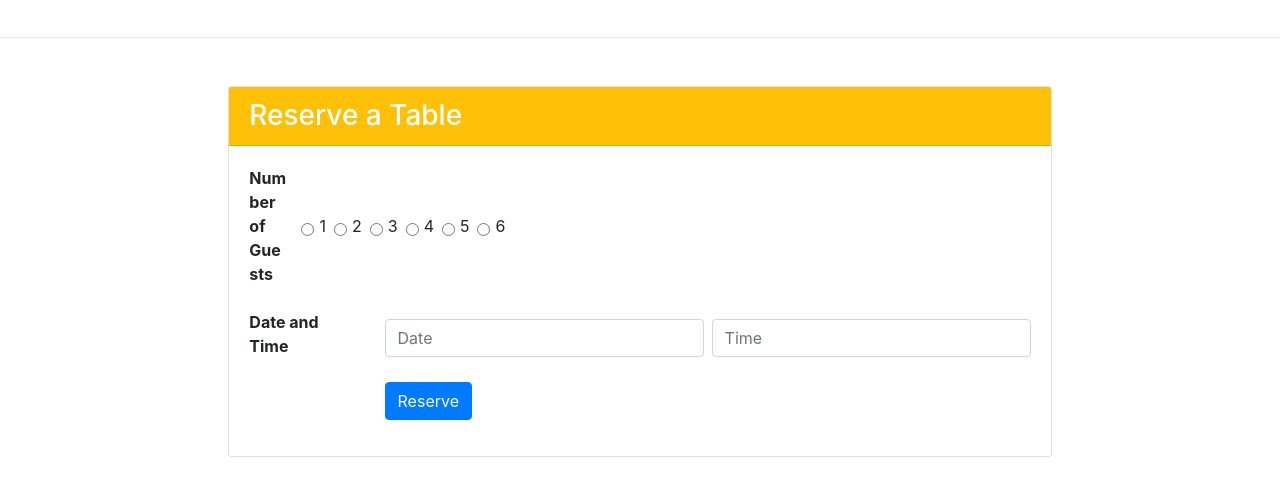
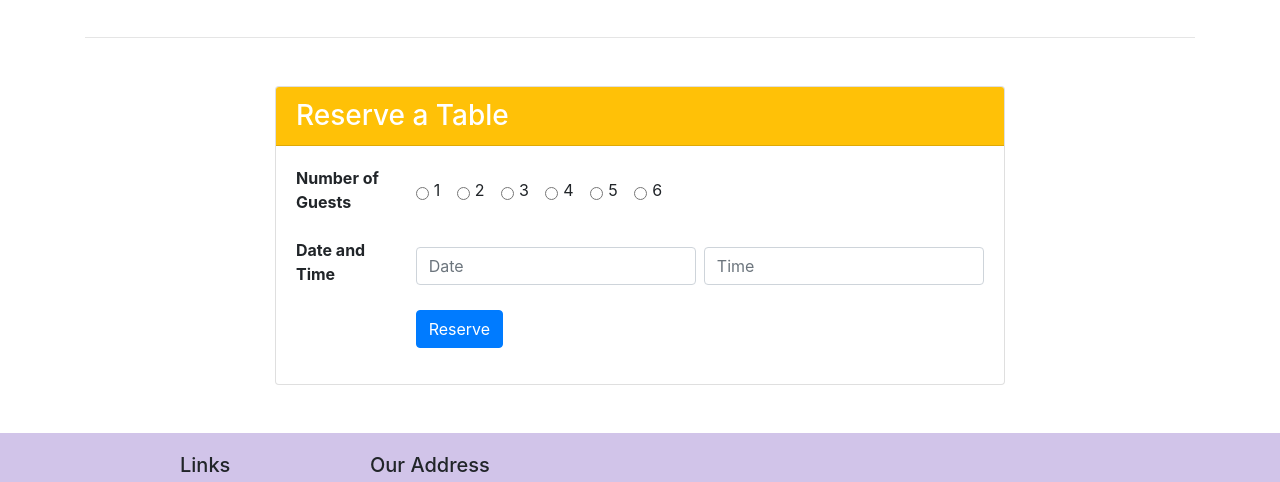
Before and after one commit to ashita1910/FullStack-Projects, a plain HTML site: page html/index.html in a window 1280 px wide. Shown: the part 1006-1488 px from the top of the page. Drawn offline with nearby package versions, Linux system fonts and the light colour scheme.

Commit message:
completed

```diff
--- a/css/aboutus.css
+++ b/css/aboutus.css
@@ -17,5 +17,5 @@ body {
 }
 
 .navbar-dark {
-    background-color: #512DA8;
+    background-color: #512DA8 !important;
 }
--- a/html/index.html
+++ b/html/index.html
@@ -51,7 +51,7 @@
     <br>
 
     <div class="container">
-        <div class="row pb-4">
+        <div class="row row-content pb-4">
             <div class="col-12 col-sm-4 align-self-center order-sm-last">
                 <h3>Our Lipsmacking Culinary Creations</h3>
             </div>
@@ -66,7 +66,7 @@
 
         <hr class="pb-4 pt-2">
 
-        <div class="row pb-4">
+        <div class="row row-content pb-4">
             <div class="col-12 col-sm-4 align-self-center order-sm-first">
                 <h3>This Month's Promotions</h3>
             </div>
@@ -81,7 +81,7 @@
 
         <hr class="pb-4 pt-2">
 
-        <div class="row pb-4">
+        <div class="row row-content pb-4">
             <div class="col-12 col-sm-4 align-self-center order-sm-last">
                 <h3>Meet our Culinary Specialists</h3>
             </div>
@@ -95,29 +95,39 @@
                 </div>
             </div>
         </div>
-    </div>
 
         <hr class="pb-4 pt-2">
 
+        <div class="row row-content">
             <div class="col-12 col-sm-8 m-auto">
                 <div class="card" id="reserve">
                     <h3 class="card-header bg-warning text-white">Reserve a Table</h3>
                     <div class="card-body">
                         <form>
                             <div class="form-group row">
-                        <div class="d-flex flex-row">
                                 <label class="col-12 col-sm-2 font-weight-bold" for="radio">Number of Guests</label>
-                            <div class="col-12 col-sm-10 form-check form-check-inline align-self-center" id="radio">
+                                <div class="col-12 col-sm-10 align-self-center" id="radio">
+                                    <div class="form-check form-check-inline">
                                         <input class="form-check-input" type="radio" name="inlineRadioOptions" value="1" id="radio1" required>
-                                <label for="radio1" class="mr-2">1</label>
+                                        <label for="radio1">1</label>
+                                    </div>
+                                    <div class="form-check form-check-inline">
                                         <input class="form-check-input" type="radio" name="inlineRadioOptions" value="2" id="radio2">
-                                <label for="radio2" class="mr-2">2</label>
+                                        <label for="radio2">2</label>
+                                    </div>
+                                    <div class="form-check form-check-inline">
                                         <input class="form-check-input" type="radio" name="inlineRadioOptions" value="3" id="radio3">
-                                <label for="radio3" class="mr-2">3</label>
+                                        <label for="radio3">3</label>
+                                    </div>
+                                    <div class="form-check form-check-inline">
                                         <input class="form-check-input" type="radio" name="inlineRadioOptions" value="4" id="radio4">
-                                <label for="radio4" class="mr-2">4</label>
+                                        <label for="radio4">4</label>
+                                    </div>
+                                    <div class="form-check form-check-inline">
                                         <input class="form-check-input" type="radio" name="inlineRadioOptions" value="5" id="radio5">
-                                <label for="radio5" class="mr-2">5</label>
+                                        <label for="radio5">5</label>
+                                    </div>
+                                    <div class="form-check form-check-inline">
                                         <input class="form-check-input" type="radio" name="inlineRadioOptions" value="6" id="radio6">
                                         <label for="radio6">6</label>
                                     </div>
@@ -136,6 +146,8 @@
                                 </div>
                             </div>
                         </form>
+                    </div>
+                </div>
             </div>
         </div>
     </div>
```
Lines whose indentation alone changed are shown as unchanged.
